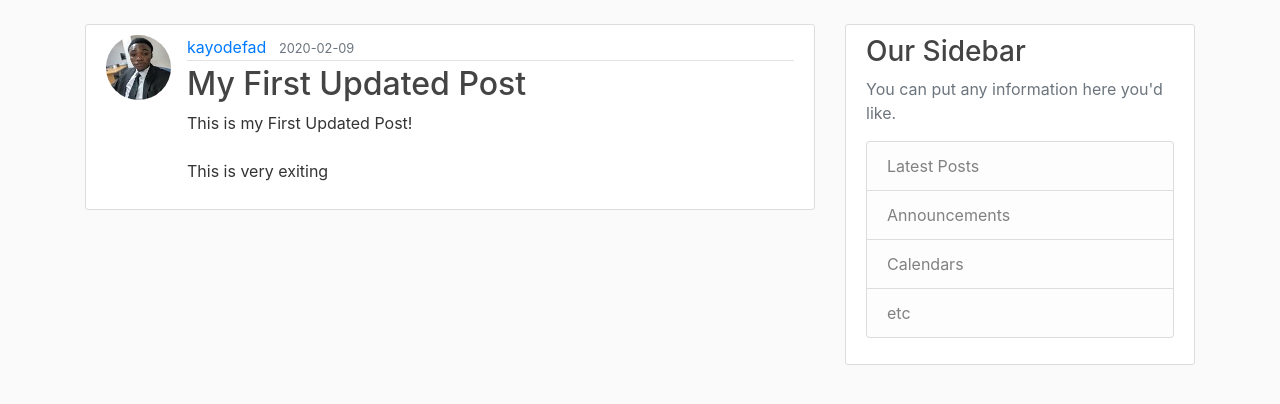
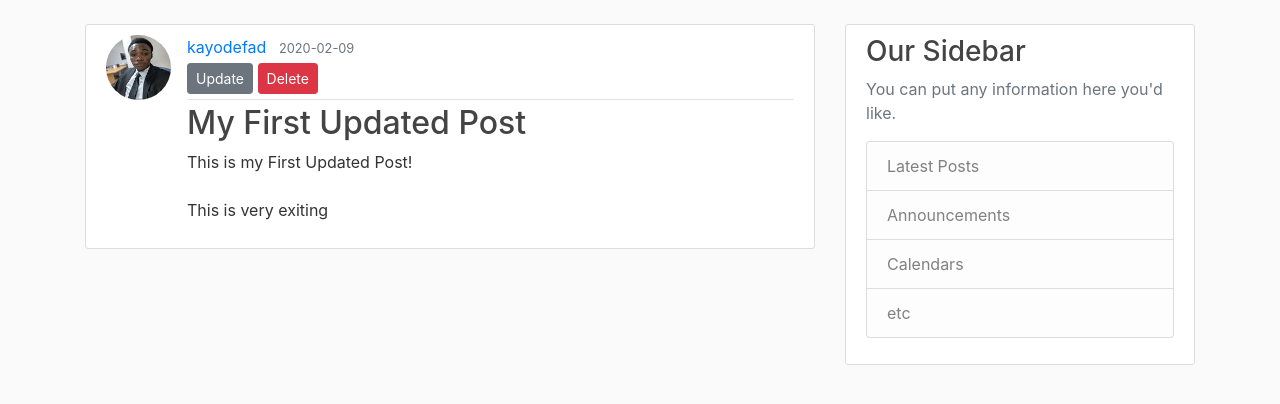
Before and after one commit to kayodefad/vgg-challenge, a Flask app: page /post/1 in a window 1280 px wide. Shown: the part 56-460 px from the top of the page. Run offline with Flask 2, Linux system fonts and the light colour scheme; a user stored in the database is signed in; data comes from the database, SQL or seed files in the repository; both versions use the stored data as it was after the commit; some libraries are stand-ins or nearby versions.

Commit message:
Added Update and Delete functionalities

```diff
--- a/vggblog/routes.py
+++ b/vggblog/routes.py
@@ -127,3 +127,15 @@ def update_post(post_id):
     form.title.data = post.title
     form.content.data = post.content
   return render_template('create_post.html', title='Update Post', form=form, legend='Update Post')
+
+
+@app.route('/post/<int:post_id>/delete', methods=['POST'])
+@login_required
+def delete_post(post_id):
+  post = Post.query.get_or_404(post_id)
+  if post.author != current_user:
+    abort(403)
+  db.session.delete(post)
+  db.session.commit()
+  flash('Your post has been deleted!', 'success')
+  return redirect(url_for('home'))
--- a/vggblog/templates/post.html
+++ b/vggblog/templates/post.html
@@ -6,9 +6,36 @@
       <div class="article-metadata">
         <a class="mr-2" href="#">{{ post.author.username }}</a>
         <small class="text-muted">{{ post.date_posted.strftime('%Y-%m-%d') }}</small>
+        {% if post.author == current_user %}
+          <div>
+            <!-- Edit Button -->
+            <a class="btn btn-secondary btn-sm mt-1 mb-1" href="{{ url_for('update_post', post_id=post.id) }}">Update</a>
+            <!-- Delete Button -->
+            <button type="button" class="btn btn-danger btn-sm" data-toggle="modal" data-target="#deleteModal">Delete</button>
+          </div>
+        {% endif %}
       </div>
       <h2 class="article-title">{{ post.title }}</h2>
       <p class="article-content">{{ post.content }}</p>
     </div>
   </article>
+  <!-- Modal -->
+<div class="modal fade" id="deleteModal" tabindex="-1" role="dialog" aria-labelledby="deleteModalLabel" aria-hidden="true">
+  <div class="modal-dialog" role="document">
+    <div class="modal-content">
+      <div class="modal-header">
+        <h5 class="modal-title" id="deleteModalLabel">Delete Post</h5>
+        <button type="button" class="close" data-dismiss="modal" aria-label="Close">
+          <span aria-hidden="true">&times;</span>
+        </button>
+      </div>
+      <div class="modal-footer">
+        <button type="button" class="btn btn-secondary" data-dismiss="modal">Close</button>
+        <form action="{{ url_for('delete_post', post_id=post.id) }}" method="POST">
+          <input class="btn btn-danger" type="submit" value="Delete">
+        </form>
+      </div>
+    </div>
+  </div>
+</div>
 {% endblock content %}
```
Also changed, not shown: vggblog/site.db.
